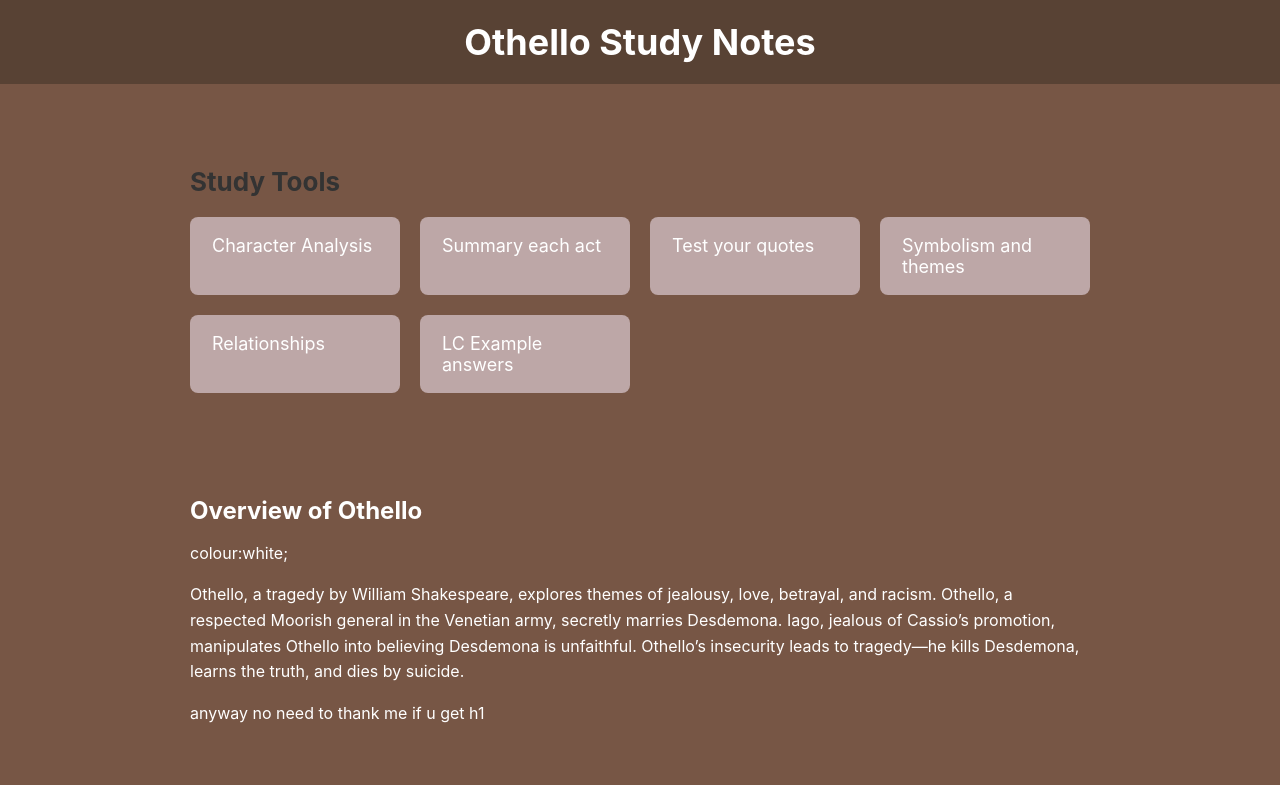
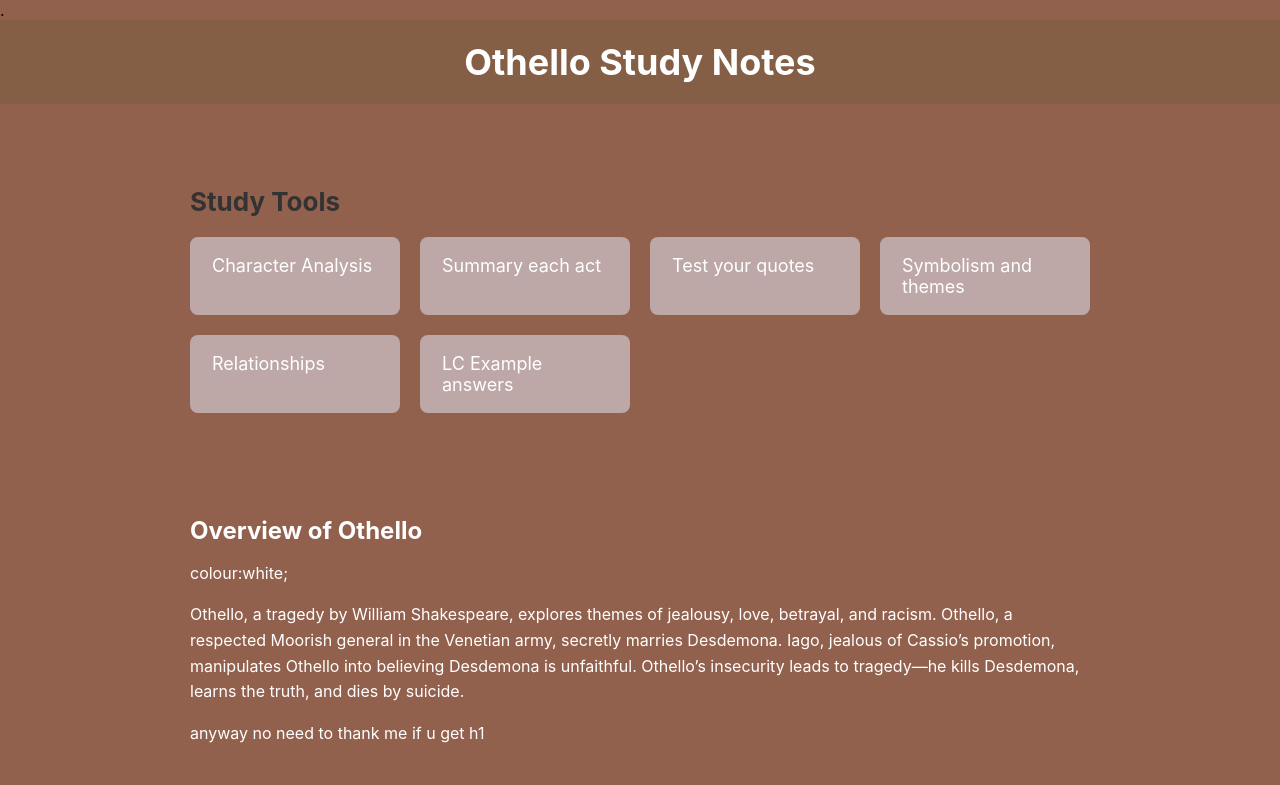
Before and after one commit to jambrike/shakeshocker, a plain HTML site: page othello.html in a window 1280 px wide. Drawn offline with Linux system fonts and the light colour scheme.

Commit message:
Update othello.html

```diff
--- a/othello.html
+++ b/othello.html
@@ -2,18 +2,18 @@
 <html>
     <head>
         <meta charset="UTF-8"
-        <title></title>
+        <title>.</title>
         <style>
             body{
                 margin: 0;
                 font-family: "Inter", sans-serif;
-                background-color: #775645;
+                background-color: #92614e;
             }
             .header{
                 text-align: center;
                 padding: 20px;
                 color: white;
-                background: #584234;
+                background: #835e45f0;
             }
             .header h1{
                 margin: 0;
```
